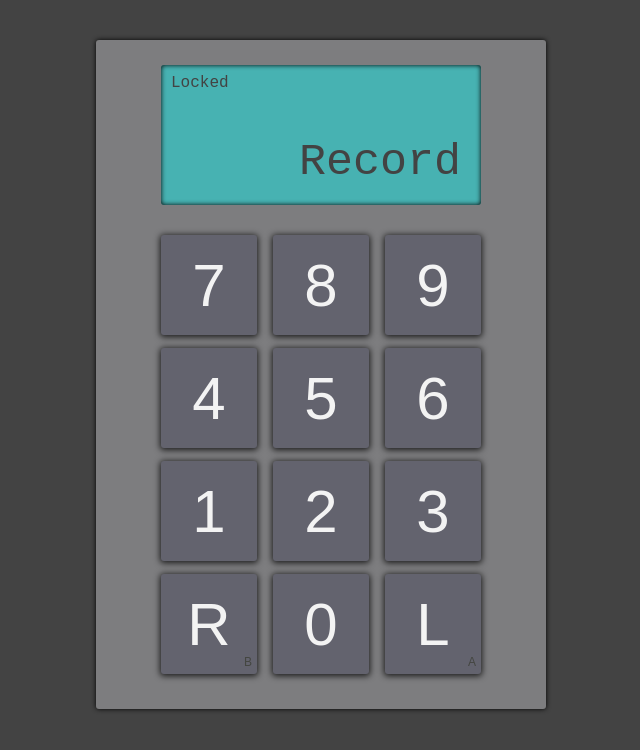
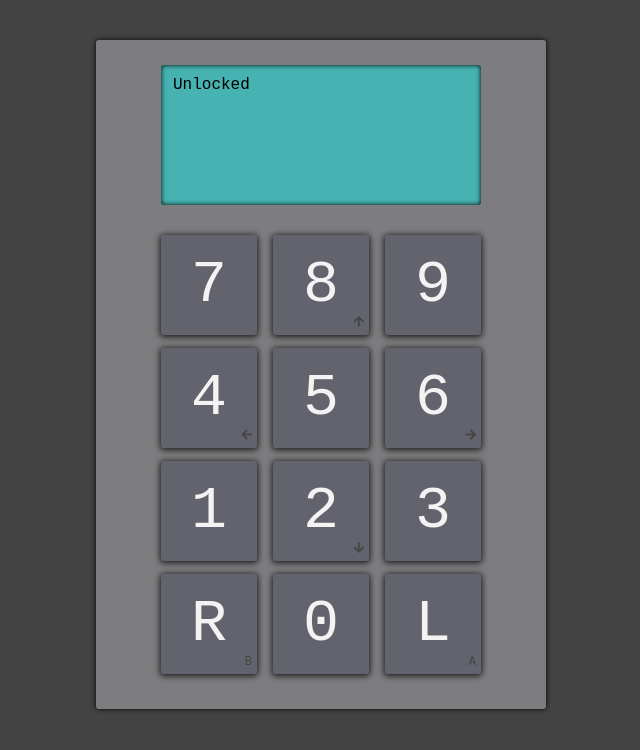
Before and after one commit to Karadjordje/deposit-safe, a React (Create React App) app: page / in a window 1280 px wide. Shown: the top 750 px of the page, without its empty margins (319-959 px from the left). Built offline with nearby package versions, Linux system fonts and the light colour scheme.

Commit message:
Basic logic added

```diff
--- a/public/index.html
+++ b/public/index.html
@@ -10,6 +10,8 @@
       homescreen on Android. See https://developers.google.com/web/fundamentals/web-app-manifest/
     -->
     <link rel="manifest" href="%PUBLIC_URL%/manifest.json">
+    <!-- Font Awesome -->
+    <link rel="stylesheet" href="https://use.fontawesome.com/releases/v5.4.1/css/all.css" integrity="sha384-5sAR7xN1Nv6T6+dT2mhtzEpVJvfS3NScPQTrOxhwjIuvcA67KV2R5Jz6kr4abQsz" crossorigin="anonymous">
     <!--
       Notice the use of %PUBLIC_URL% in the tags above.
       It will be replaced with the URL of the `public` folder during the build.
--- a/src/App.js
+++ b/src/App.js
@@ -5,76 +5,118 @@ class App extends Component {
 	constructor(props) {
 		super(props);
 		this.state = {
+			status: 'Unlocked',
+			interface: '',
+		};
 
-		};
+		this.handleBtnClick = this.handleBtnClick.bind(this);
+		this.idleUser = this.idleUser.bind(this);
+	}
+
+	handleBtnClick(e) {
+		console.log(e.target.value);
+		let btnVal = e.target.value;
+		let interfaceVal = this.state.interface + btnVal;
+		this.setState({
+			interface: interfaceVal,
+		});
+	}
+
+	idleUser() {
+		let time;
+		let screen = document.querySelector('.screen');
+		let btns = document.querySelectorAll('button');
+
+		window.onload = resetTimer;
+		btns.forEach(btn => {
+			btn.addEventListener('click', function() {
+				resetTimer();
+			});
+		});
+
+		function turnOffScreen() {
+			screen.style.background = '#47b2b2';
+		}
+
+		function resetTimer() {
+			if (screen.style.background === 'rgb(71, 178, 178)') {
+				screen.style.background = '#7fffff';
+			}
+			clearTimeout(time);
+			time = setTimeout(turnOffScreen, 5000);
+		}
+	}
+
+	componentDidMount() {
+		this.idleUser();
 	}
 
 	render() {
 		return (
-			<div class="panel">
-				<div class="screen">
-					<h1 class="value">Record</h1>
-					<h3 class="status">Locked</h3>
+			<div className="panel">
+				<div className="screen">
+					<input type="text" className="status" defaultValue={this.state.status} />
+					<input type="text" className="value" defaultValue={this.state.interface} />
 				</div>
-				<div class="buttons_parent">
-					<div class="button_group">
-						<button class="custom_btn">
+				<div className="buttons_parent">
+					<div className="button_group">
+						<button onClick={this.handleBtnClick} className="custom_btn" value="7">
 							7
 						</button>
-						<button class="custom_btn">
+						<button onClick={this.handleBtnClick} className="custom_btn" value="8">
 							8
-							<span class="bottom_right">
-								<i class="fas fa-arrow-up"></i>
+							<span className="bottom_right">
+								<i className="fas fa-arrow-up"></i>
 							</span>
 						</button>
-						<button class="custom_btn">
+						<button onClick={this.handleBtnClick} className="custom_btn" value="9">
 							9
 						</button>
 					</div>
-					<div class="button_group">
-						<button class="custom_btn">
+					<div className="button_group">
+						<button onClick={this.handleBtnClick} className="custom_btn" value="4">
 							4
-							<span class="bottom_right">
-								<i class="fas fa-arrow-left"></i>
+							<span className="bottom_right">
+								<i className="fas fa-arrow-left"></i>
 							</span>
 						</button>
-						<button class="custom_btn">
+						<button onClick={this.handleBtnClick} className="custom_btn" value="5">
 							5
 						</button>
-						<button class="custom_btn">
+						<button onClick={this.handleBtnClick} className="custom_btn" value="6">
 							6
-							<span class="bottom_right">
-								<i class="fas fa-arrow-right"></i>
+							<span className="bottom_right">
+								<i className="fas fa-arrow-right"></i>
 							</span>
 						</button>
 					</div>
-					<div class="button_group">
-						<button class="custom_btn">
+					<div className="button_group">
+						<button onClick={this.handleBtnClick} className="custom_btn" value="1">
 							1
 						</button>
-						<button class="custom_btn">
+						<button onClick={this.handleBtnClick} className="custom_btn" value="2">
 							2
-							<span class="bottom_right">
-								<i class="fas fa-arrow-down"></i>
+							<span className="bottom_right">
+								<i className="fas fa-arrow-down"></i>
 							</span>
 						</button>
-						<button class="custom_btn">
+						<button onClick={this.handleBtnClick} className="custom_btn" value="3">
 							3
 						</button>
 					</div>
-					<div class="button_group">
-						<button class="custom_btn">
+					<div className="button_group">
+						<button onClick={this.handleBtnClick} className="custom_btn" value="R">
 							R
-							<span class="bottom_right">
+							<span className="bottom_right">
 								B
 							</span>
 						</button>
-						<button class="custom_btn">
+						<button onClick={this.handleBtnClick} className="custom_btn" value="0">
 							0
 						</button>
-						<button class="custom_btn">
+						<button onClick={this.handleBtnClick} className="custom_btn" value="L">
 							L
-							<span class="bottom_right">
+							<span className="bottom_right">
 								A
 							</span>
 						</button>
--- a/src/css/main.css
+++ b/src/css/main.css
@@ -63,6 +63,10 @@ body {
 	justify-content: center;
 }
 
+input, textarea, select, button {
+	font-family: 'Roboto Mono', monospace;
+}
+
 .panel {
 	margin: 40px 0;
 	width: 450px;
@@ -80,7 +84,7 @@ body {
 	color: #434343;
 	height: 140px;
 	width: 100%;
-	background: #47b2b2;
+	background: #7fffff;
 	border-radius: 3px;
 	margin-bottom: 30px;
 	padding: 8px 20px 20px 20px;
@@ -88,15 +92,26 @@ body {
 }
 
 .value {
-	font-size: 45px;
-	word-break: break-all;
+	color: transparent;
+	text-shadow: 0 0 0 black;
+	width: 100%;
+	font-size: 39px;
+	background: transparent;
+	text-align: right;
+	border: none;
+	outline: none;
 }
 
 .status {
+	color: transparent;
+	text-shadow: 0 0 0 black;
 	font-size: 16px;
 	position: absolute;
 	top: 10px;
 	left: 10px;
+	background: transparent;
+	border: none;
+	outline: none;
 }
 
 .button_group {
@@ -120,6 +135,12 @@ body {
 	border-radius: 3px;
 	background: #63636e;
 	box-shadow: 0px 1px 6px 1px rgba(0,0,0,0.8);
+	outline: none;
+}
+
+.custom_btn:active {
+	box-shadow: none;
+   	outline: none;
 }
 
 .bottom_right {
```
